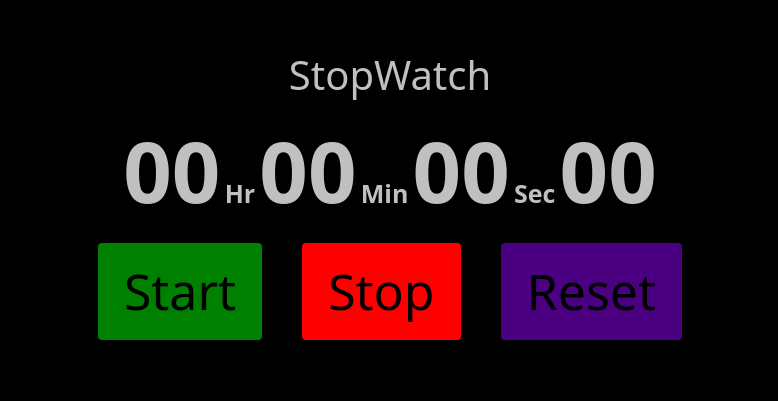
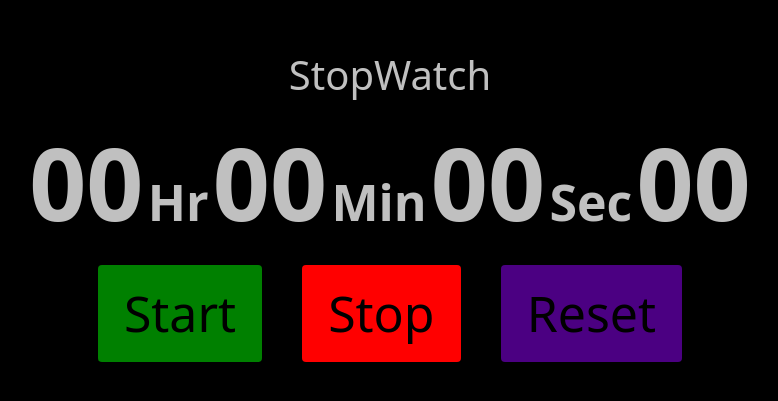
Before and after one commit to vaibhavdhole98/stopwatch_js, a plain HTML site: page index.html in a window 1280 px wide. Shown: the part 149-550 px from the top of the page, without its empty margins (250-1028 px from the left). Drawn offline with Linux system fonts and the light colour scheme.

Commit message:
Update style.css

```diff
--- a/css/style.css
+++ b/css/style.css
@@ -33,12 +33,12 @@ body {
 }
 
 .digit {
-    font-size: 85px;
+    font-size: 100px;
     font-weight: bold;
 }
 
 .txt {
-  font-size: 25px;
+  font-size: 50px;
   font-weight: bold;
 }
 .button {
```
